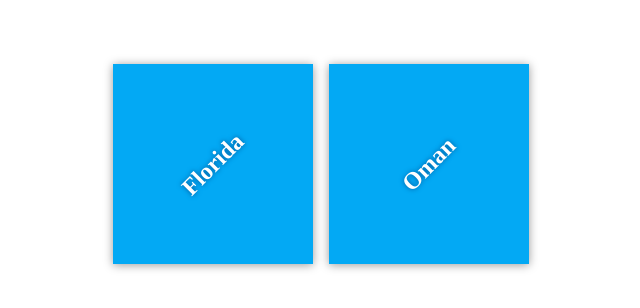
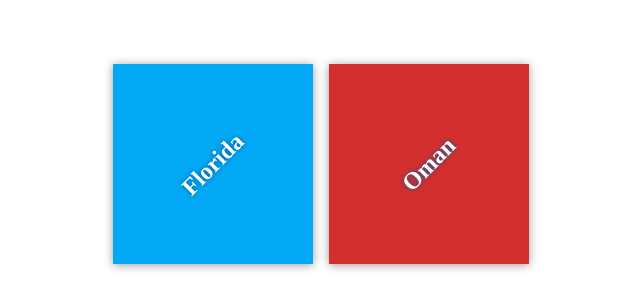
Before and after one commit to rivers116/my-travel-plans, a plain HTML site: page index.html in a window 1280 px wide. Shown: the part 236-544 px from the top of the page, without its empty margins (319-959 px from the left). Drawn offline with Linux system fonts and the light colour scheme.

Commit message:
Style destinations

```diff
--- a/css/app.css
+++ b/css/app.css
@@ -50,6 +50,6 @@ h2 {
     background-color: #03a9f4;
 }
 
-#paris {
+#Oman {
     background-color: #d32f2f;
 }
```
